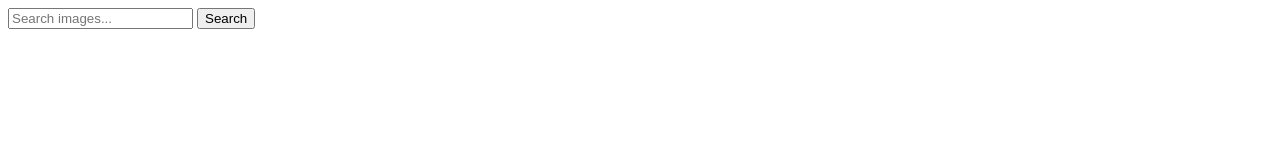
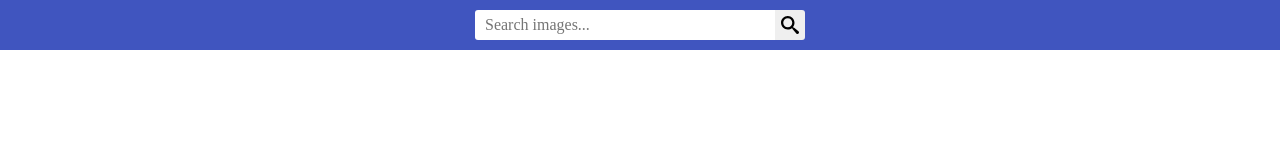
Before and after one commit to filip-bak/goit-js-hw-11, a website built with Parcel: page src/index.html in a window 1280 px wide. Built offline with nearby package versions, Linux system fonts and the light colour scheme; files whose address does not match are found by name.

Commit message:
style: search-bar

```diff
--- /dev/null
+++ b/src/css/reset.css
@@ -0,0 +1,47 @@
+*,
+*::before,
+*::after {
+  box-sizing: border-box;
+}
+
+body,
+h1,
+h2,
+h3,
+h4,
+p,
+figure {
+  margin: 0;
+}
+
+ul[role='list'],
+ol[role='list'] {
+  list-style: none;
+}
+
+html:focus-within {
+  scroll-behavior: smooth;
+}
+
+body {
+  min-height: 100vh;
+  text-rendering: optimizeSpeed;
+  line-height: 1.5;
+}
+
+a:not([class]) {
+  text-decoration-skip-ink: auto;
+}
+
+img,
+picture {
+  max-width: 100%;
+  display: block;
+}
+
+input,
+button,
+textarea,
+select {
+  font: inherit;
+}
--- /dev/null
+++ b/src/css/styles.css
@@ -0,0 +1,35 @@
+.wrapper {
+  display: grid;
+  place-items: center;
+  background-color: hsl(230 50% 50%);
+  padding: 10px;
+}
+.search-form {
+  display: flex;
+  justify-content: center;
+  border-radius: 3px;
+}
+.search-form:focus-within {
+  outline: 1px solid hsl(200 100% 60%);
+}
+
+.search-bar {
+  width: 300px;
+  height: 30px;
+  padding: 10px;
+
+  border-radius: 3px 0 0 3px;
+  border: none;
+}
+.search-button {
+  width: 30px;
+
+  /* background-color: hsl(0, 0%, 90%); */
+  border-radius: 0 3px 3px 0;
+  border: none;
+  cursor: pointer;
+}
+.search-bar:focus-visible,
+.search-button:focus-visible {
+  outline: 1px solid hsl(200 100% 60%);
+}
--- a/src/index.html
+++ b/src/index.html
@@ -1,21 +1,29 @@
 <!DOCTYPE html>
-<html lang="ru">
+<html lang="en">
   <head>
     <meta charset="UTF-8" />
     <meta name="viewport" content="width=device-width, initial-scale=1.0" />
+    <link rel="stylesheet" href="./css/reset.css" />
+    <link rel="stylesheet" href="./css/styles.css" />
     <title>Image Finder</title>
   </head>
   <body>
+    <div class="wrapper">
       <form class="search-form" id="search-form">
         <input
+          class="search-bar"
           type="text"
           name="searchQuery"
           autocomplete="off"
           placeholder="Search images..."
         />
-      <button type="submit">Search</button>
+        <button class="search-button" type="submit">
+          <img src="images/svg/search.svg" alt="Search button" />
+        </button>
       </form>
+    </div>
+    <div class="gallery"></div>
 
-    <script src="index.js" type="module"></script>
+    <script src="./js/index.js" type="module"></script>
   </body>
 </html>
```
Also changed, not shown: src/images/svg/search.svg (added). Lines whose indentation alone changed are shown as unchanged.
